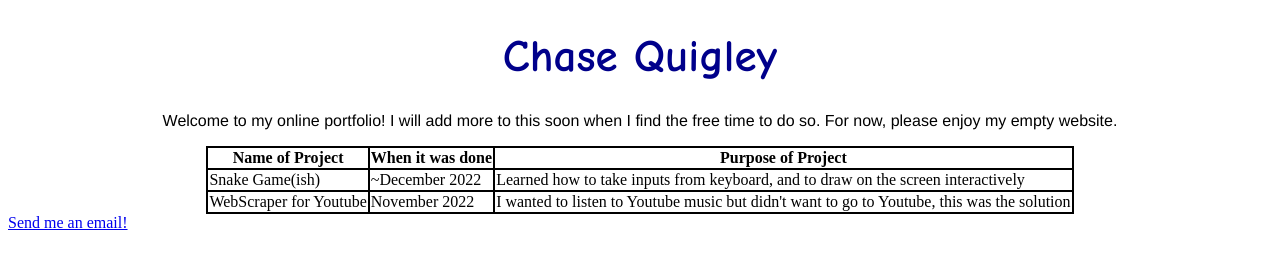
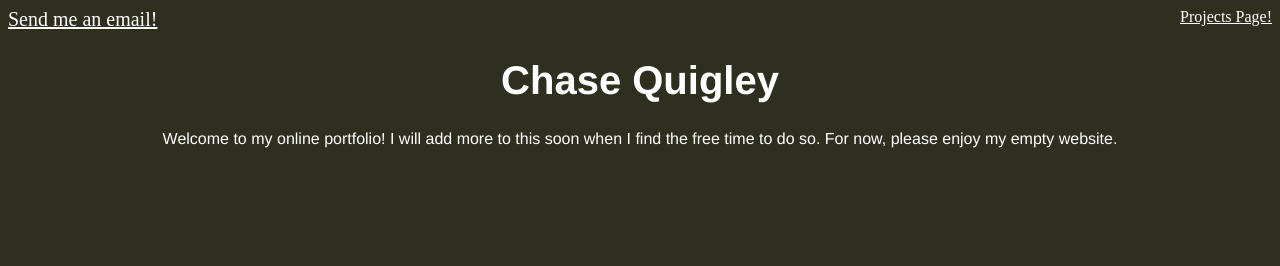
Before and after one commit to ChaseQ9/ChaseQ9.github.io, a plain HTML site: page index.html in a window 1280 px wide. Drawn offline with Linux system fonts and the light colour scheme.

Commit message:
cosmetic changes + new page

```diff
--- a/design.css
+++ b/design.css
@@ -1,13 +1,20 @@
 
-h1{
+html {
+    background-color: rgb(47,47,32);
+}
 
-    font-family: "Comic Sans MS";
-    color:blueviolet;
-    font-size: 45px;
+h1 {
+  font-size: 40px;
+  color: black
 }
-table, th, td {
 
-    border: 2px solid black; border-collapse: collapse;
+th, td {
+    border: 3px solid lime;
+    border-radius: 10px;
+    padding-left: 25px;
+    padding-right: 25px;
+    padding-top: 10px;
+    padding-bottom: 10px;
 }
 .center {
     margin-left: auto;
@@ -16,5 +23,25 @@ table, th, td {
 .text {
     size: 20px;
     font-family: 'Franklin Gothic Medium', Arial, sans-serif;
-    color: black;
+    color: white;
 }
+a:link {
+    color:white;
+    background-color: transparent;
+    text-decoration: underline;
+}
+a:visited {
+    color:pink;
+    background-color: transparent;
+    text-decoration: underline;
+}
+a:hover {
+    color:red;
+    background-color: transparent;
+    text-decoration: underline;
+}
+a:active {
+    color:green;
+    background-color: transparent;
+    text-decoration: underline;
+}
--- a/index.html
+++ b/index.html
@@ -1,8 +1,14 @@
 <!DOCTYPE HTML>
 <html lang="en-US">
+<head>
+    <title>Chases Website</title>
+    <link rel="favicon ico" src="logo.jpg" type="image">
+</head>
 <link rel="StyleSheet" href="design.css">
+<a href="mailto:charles.quigley001@umb.edu" title="Contact Chase Quigley" style="font-size: 20px; color:white;"> Send me an email!</a>
+<a target="_self" href="projects.html" style="float:right">Projects Page!</a> <!---In Testing-->
     <center>
-    <h1 style="color:darkblue;">
+    <h1 class="text">
         Chase Quigley
     </h1>
     <body>
@@ -12,23 +18,5 @@
 
     </p>
     </center>
-    <table class="center">
-        <tr>
-            <th> Name of Project</th>
-            <th> When it was done</th>
-            <th> Purpose of Project</th>
-        </tr>
-        <tr>
-            <td>Snake Game(ish)</td>
-            <td>~December 2022</td>
-            <td>Learned how to take inputs from keyboard, and to draw on the screen interactively</td>
-        </tr>
-        <tr>
-            <td>WebScraper for Youtube</td>
-            <td>November 2022</td>
-            <td>I wanted to listen to Youtube music but didn't want to go to Youtube, this was the solution</td>
-        </tr>
-    </table>
-    <a href="mailto:charles.quigley001@umb.edu" title="Contact Chase Quigley"> Send me an email!</a>
 </body>
 </html>
```
Also changed, not shown: projects.html (added, +24 -0 lines), 1 other file.
